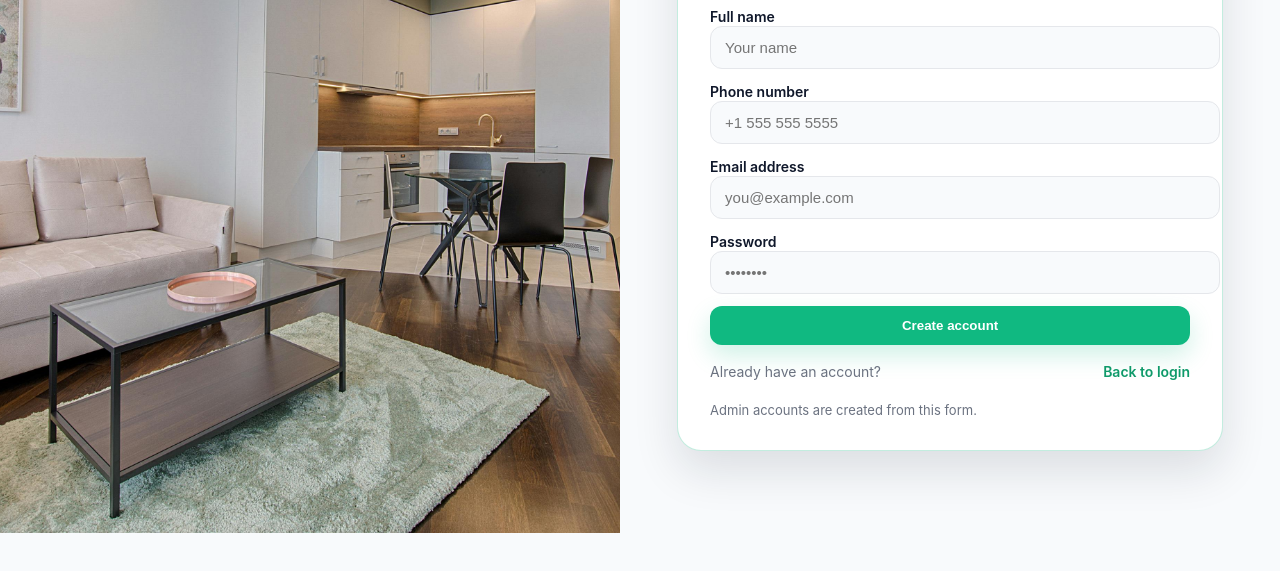
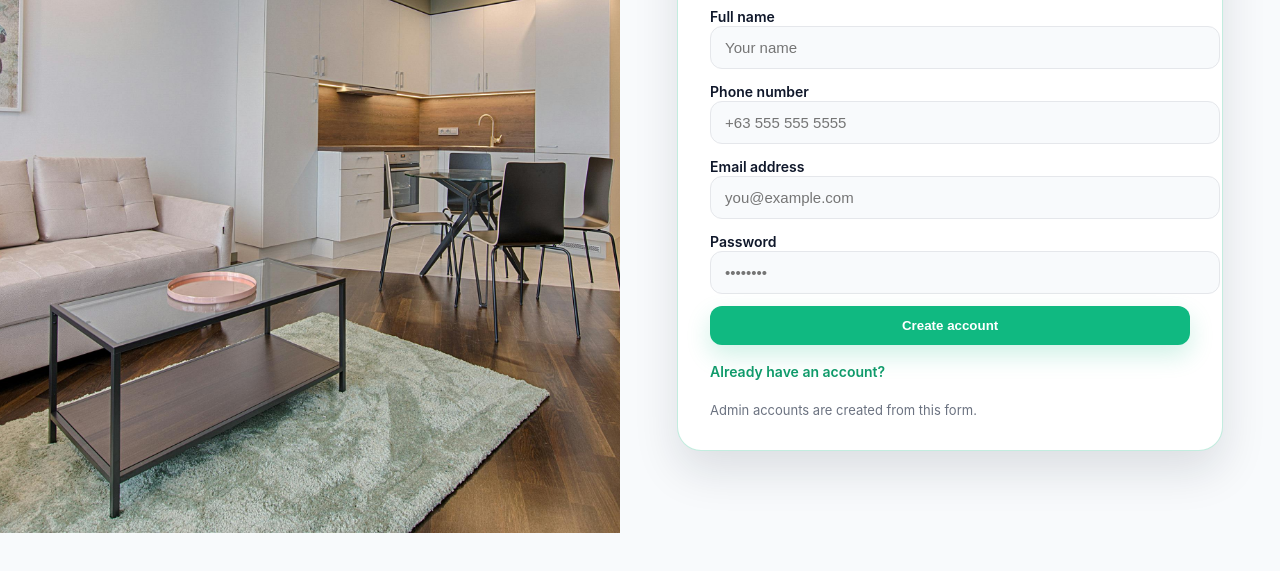
Before and after one commit to adam-hustl/spotmanager, a website: page views/signup.html in a window 1280 px wide. Shown: the part 267-838 px from the top of the page. Drawn offline with Linux system fonts and the light colour scheme.

Commit message:
made links between signup and login page

```diff
--- a/views/signup.html
+++ b/views/signup.html
@@ -128,7 +128,7 @@
           </div>
           <div>
             <label for="phone">Phone number</label>
-            <input type="text" id="phone" name="phone" placeholder="+1 555 555 5555" required />
+            <input type="text" id="phone" name="phone" placeholder="+63 555 555 5555" required />
           </div>
           <div>
             <label for="email">Email address</label>
@@ -139,9 +139,8 @@
             <input type="password" id="password" name="password" placeholder="••••••••" required />
           </div>
           <button type="submit" class="btn">Create account</button>
-          <div class="links">
-            <span class="muted">Already have an account?</span>
-            <a href="/">Back to login</a>
+          <div class="links" style="justify-content:flex-start;">
+            <a href="/" style="text-decoration:none;">Already have an account?</a>
           </div>
           <div class="helper">Admin accounts are created from this form.</div>
         </form>
```
Also changed, not shown: views/index.html (+1 -2 lines).
